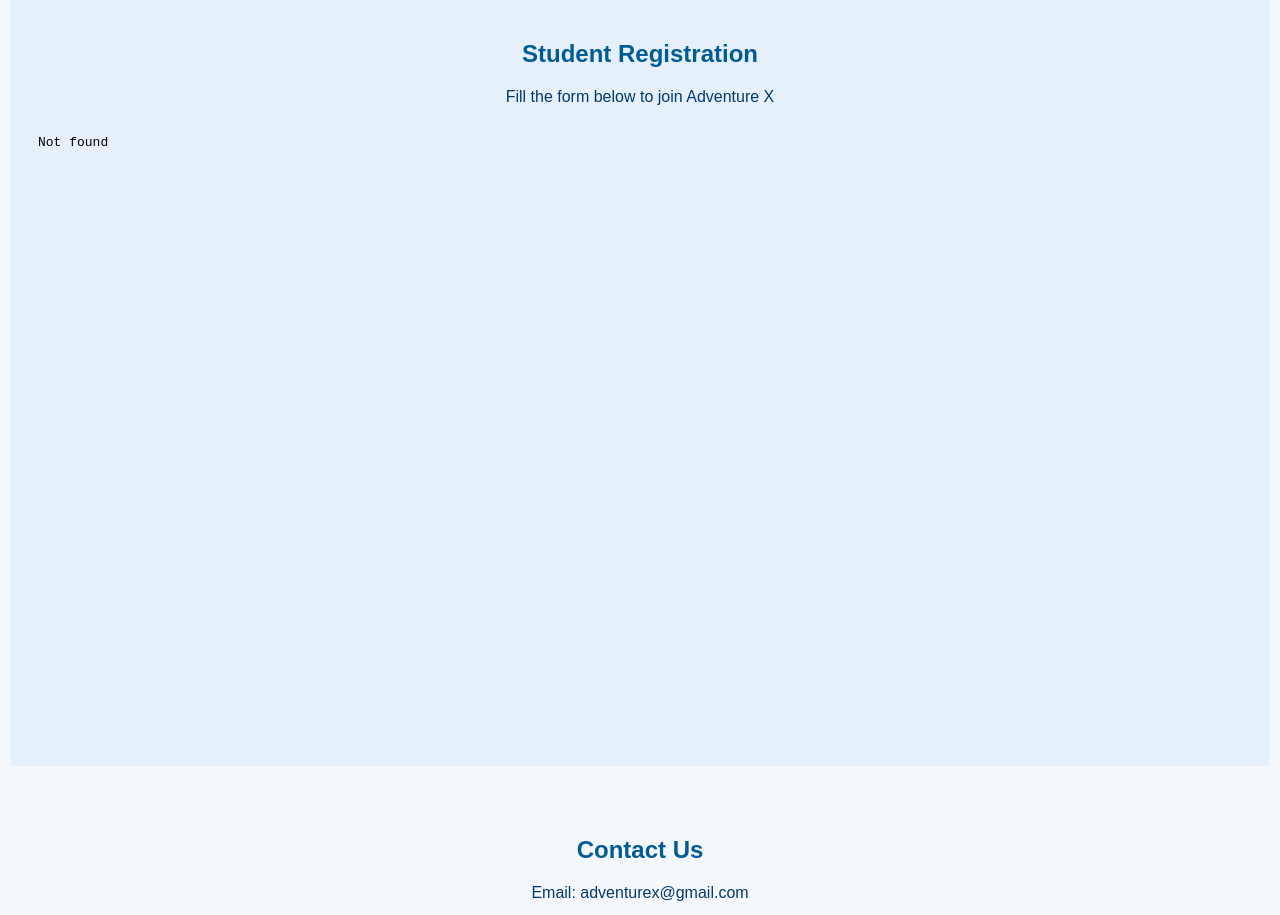
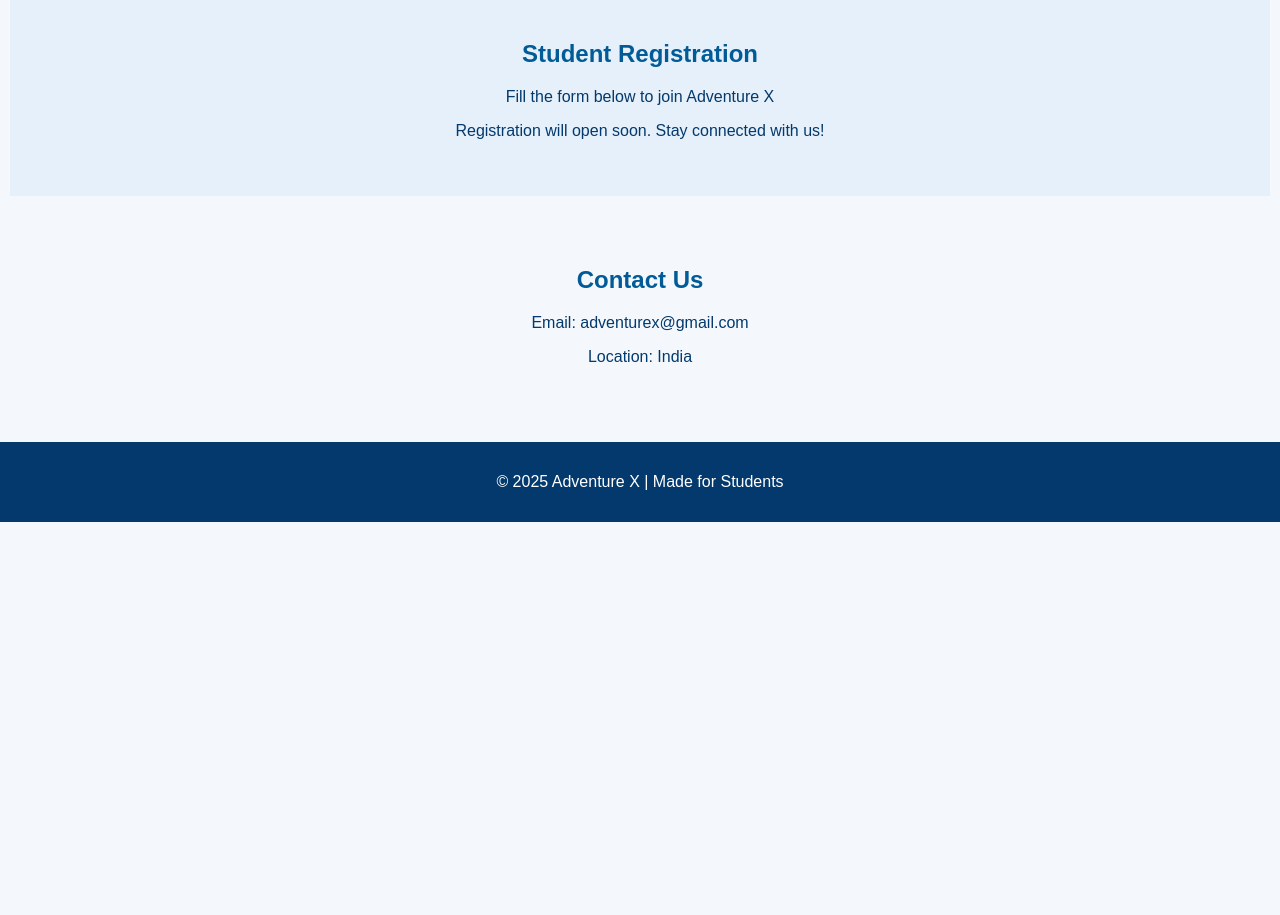
Before and after one commit to babulkumar2920-source/adventure-x, a plain HTML site: page index.html in a window 1280 px wide. Shown: the part 1040-1955 px from the top of the page. After the commit the page ends 1562 px from the top, so only its background shows below. Drawn offline with Linux system fonts and the light colour scheme.

Commit message:
Update index.html

```diff
--- a/index.html
+++ b/index.html
@@ -63,12 +63,7 @@
     <p>Fill the form below to join Adventure X</p>
 
     <!-- 🔴 PASTE YOUR GOOGLE FORM LINK BELOW -->
-    <iframe
-        src="PASTE_YOUR_GOOGLE_FORM_LINK_HERE"
-        width="100%"
-        height="600"
-        frameborder="0">
-    </iframe>
+    <p>Registration will open soon. Stay connected with us!</p>
 </section>
 
 <!-- CONTACT -->
```
